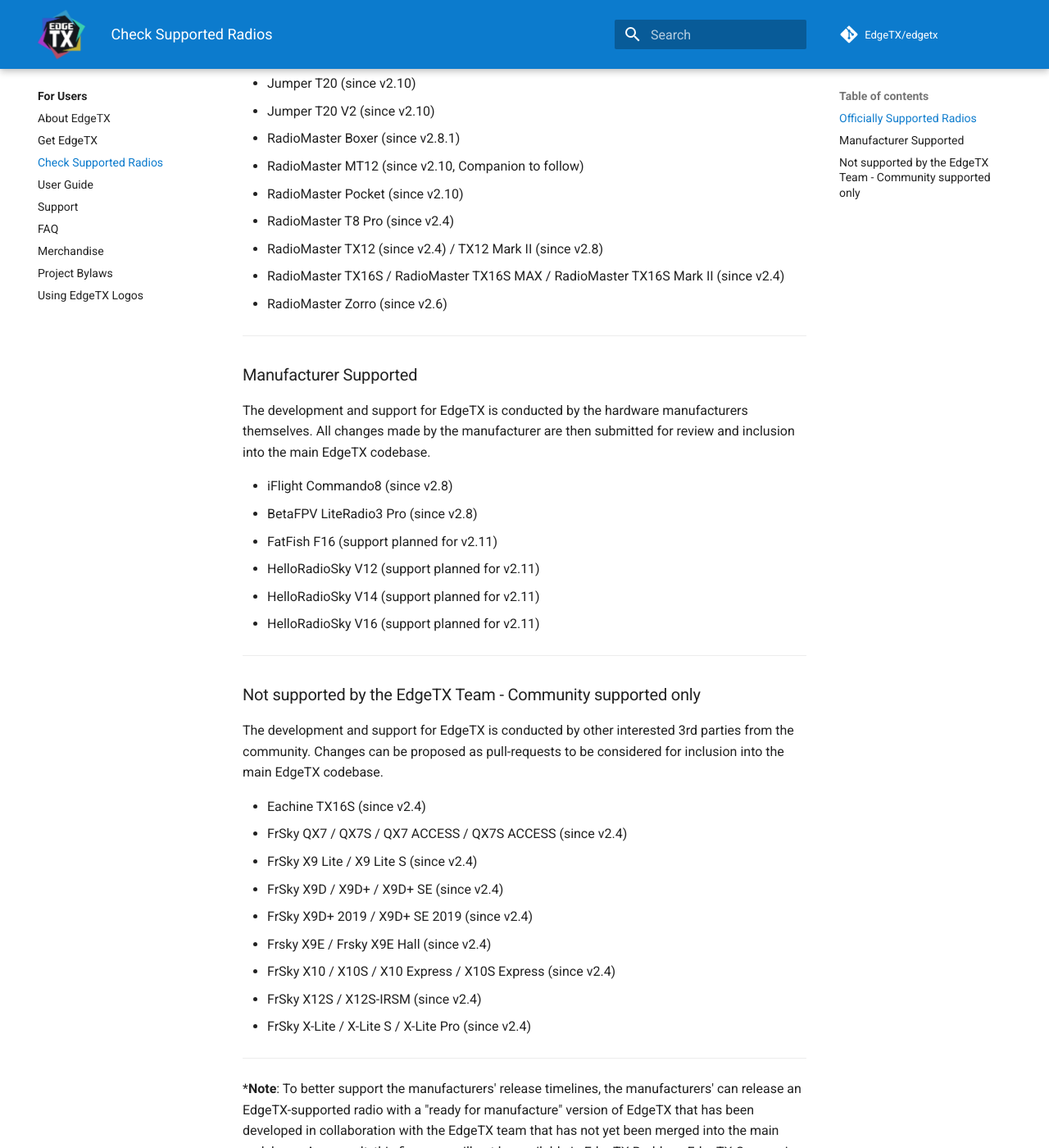
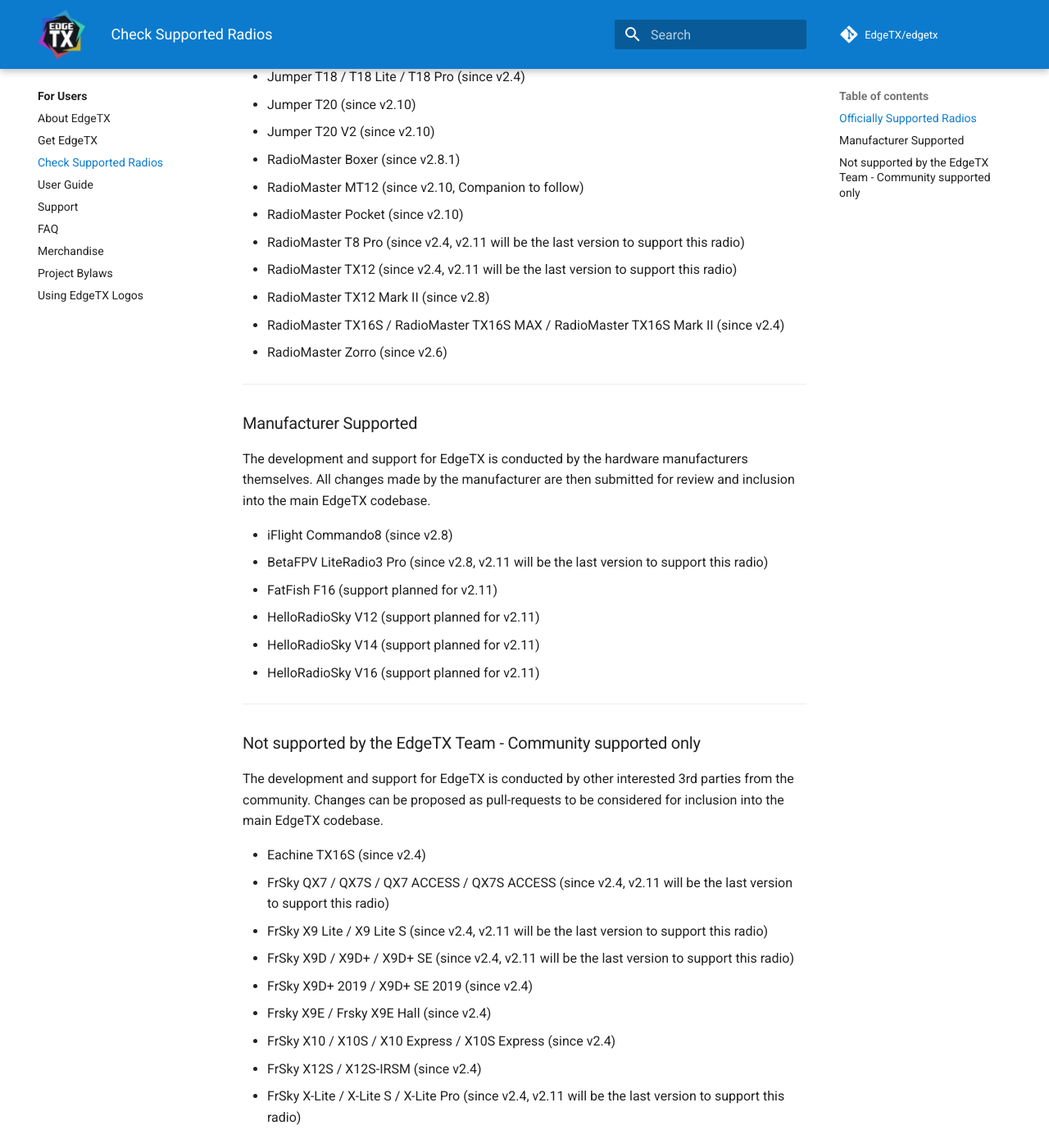
Before and after one commit to EdgeTX/edgetx.github.io, an MkDocs documentation site: the page built from docs/supportedradios.md, in a window 1280 px wide and 1400 px high, scrolled down 921 px. Shown: the whole window at 82% size. Built offline with MkDocs 1.6.1 and Material for MkDocs 9.7.7, drawn with Linux system fonts in a browser that asks for light colours; comment, search, counter and statistics services are not loaded; some of the changed text lies outside the part shown.

Commit message:
Radios that will get their final EdgeTX version with v2.11.

```diff
--- a/docs/supportedradios.md
+++ b/docs/supportedradios.md
@@ -10,11 +10,11 @@
 * Flysky NV14[^2] (since v2.5)
 * Flysky PL18/PL18EV[^3] (limited support since v.2.10)
 * Jumper Bumblebee (since v2.10.5)
-* Jumper T-Lite / T-Lite v2 (since v2.4)
-* Jumper T-Pro (since v2.6)
+* Jumper T-Lite / T-Lite v2 (since v2.4, v2.11 will be the last version to support this radio)
+* Jumper T-Pro (since v2.6, v2.11 will be the last version to support this radio)
 * Jumper T-Pro v2 (since v2.10)
 * Jumper T-Pro S (since v2.10.3)
-* Jumper T12 / T12 Plus / T12 Pro Hall (since v2.4)
+* Jumper T12 / T12 Plus / T12 Pro Hall (since v2.4, v2.11 will be the last version to support this radio)
 * Jumper T12 Max (since v2.10.3)
 * Jumper T14 (since v2.10)
 * Jumper T15 (since v2.10.1)
@@ -25,8 +25,9 @@
 * RadioMaster Boxer (since v2.8.1)
 * RadioMaster MT12 (since v2.10, Companion to follow)
 * RadioMaster Pocket (since v2.10)
-* RadioMaster T8 Pro (since v2.4)
-* RadioMaster TX12 (since v2.4) / TX12 Mark II (since v2.8)
+* RadioMaster T8 Pro (since v2.4, v2.11 will be the last version to support this radio)
+* RadioMaster TX12 (since v2.4, v2.11 will be the last version to support this radio)
+* RadioMaster TX12 Mark II (since v2.8)
 * RadioMaster TX16S / RadioMaster TX16S MAX / RadioMaster TX16S Mark II (since v2.4)
 * RadioMaster Zorro (since v2.6)
 
@@ -42,7 +43,7 @@
 The development and support for EdgeTX is conducted by the hardware manufacturers themselves. All changes made by the manufacturer are then submitted for review and inclusion into the main EdgeTX codebase.
 
 * iFlight Commando8 (since v2.8)
-* BetaFPV LiteRadio3 Pro (since v2.8)
+* BetaFPV LiteRadio3 Pro (since v2.8, v2.11 will be the last version to support this radio)
 * FatFish F16 (support planned for v2.11)
 * HelloRadioSky V12 (support planned for v2.11)
 * HelloRadioSky V14 (support planned for v2.11)
@@ -55,14 +56,14 @@
 The development and support for EdgeTX is conducted by other interested 3rd parties from the community. Changes can be proposed as pull-requests to be considered for inclusion into the main EdgeTX codebase.
 
 * Eachine TX16S (since v2.4)
-* FrSky QX7 / QX7S / QX7 ACCESS / QX7S ACCESS (since v2.4)
-* FrSky X9 Lite / X9 Lite S (since v2.4)
-* FrSky X9D / X9D+ / X9D+ SE (since v2.4)
+* FrSky QX7 / QX7S / QX7 ACCESS / QX7S ACCESS (since v2.4, v2.11 will be the last version to support this radio)
+* FrSky X9 Lite / X9 Lite S (since v2.4, v2.11 will be the last version to support this radio)
+* FrSky X9D / X9D+ / X9D+ SE (since v2.4, v2.11 will be the last version to support this radio)
 * FrSky X9D+ 2019 / X9D+ SE 2019  (since v2.4)
 * Frsky X9E / Frsky X9E Hall (since v2.4)
 * FrSky X10 / X10S / X10 Express / X10S Express (since v2.4)
 * FrSky X12S / X12S-IRSM (since v2.4)
-* FrSky X-Lite / X-Lite S / X-Lite Pro (since v2.4)
+* FrSky X-Lite / X-Lite S / X-Lite Pro (since v2.4, v2.11 will be the last version to support this radio)
 
 ---
 ***Note**: To better support the manufacturers' release timelines, the manufacturers' can release an EdgeTX-supported radio with a "ready for manufacture" version of EdgeTX that has been developed in collaboration with the EdgeTX team that has not yet been merged into the main codebase. As a result, this firmware will not be available in EdgeTX Buddy or EdgeTX Companion until the next minor EdgeTX release.
```
